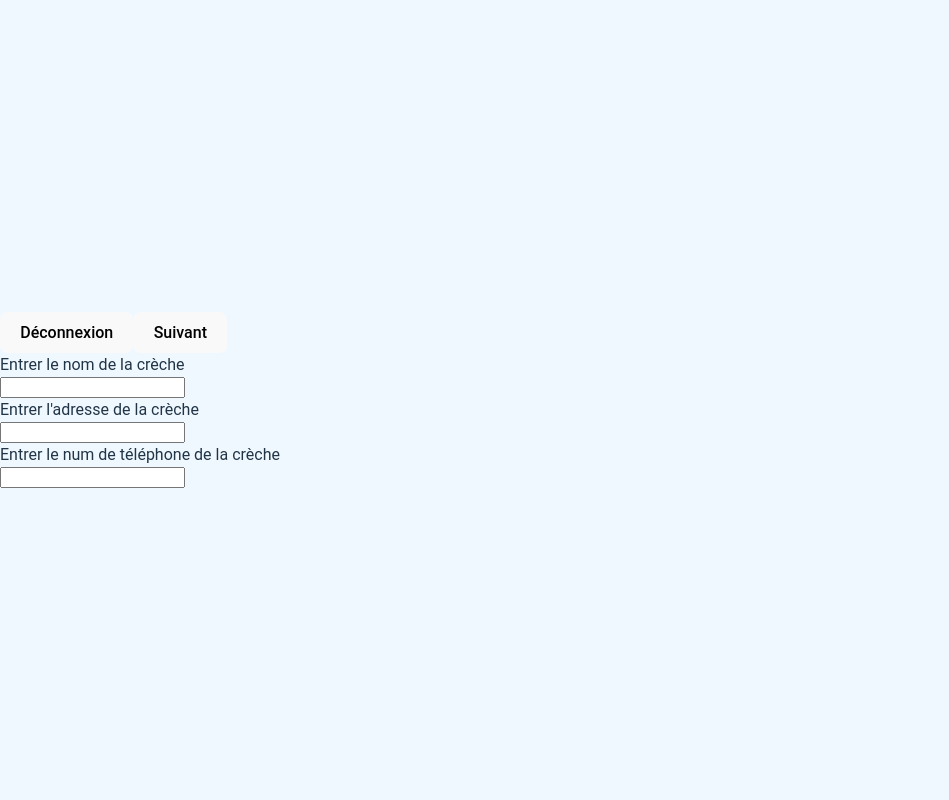
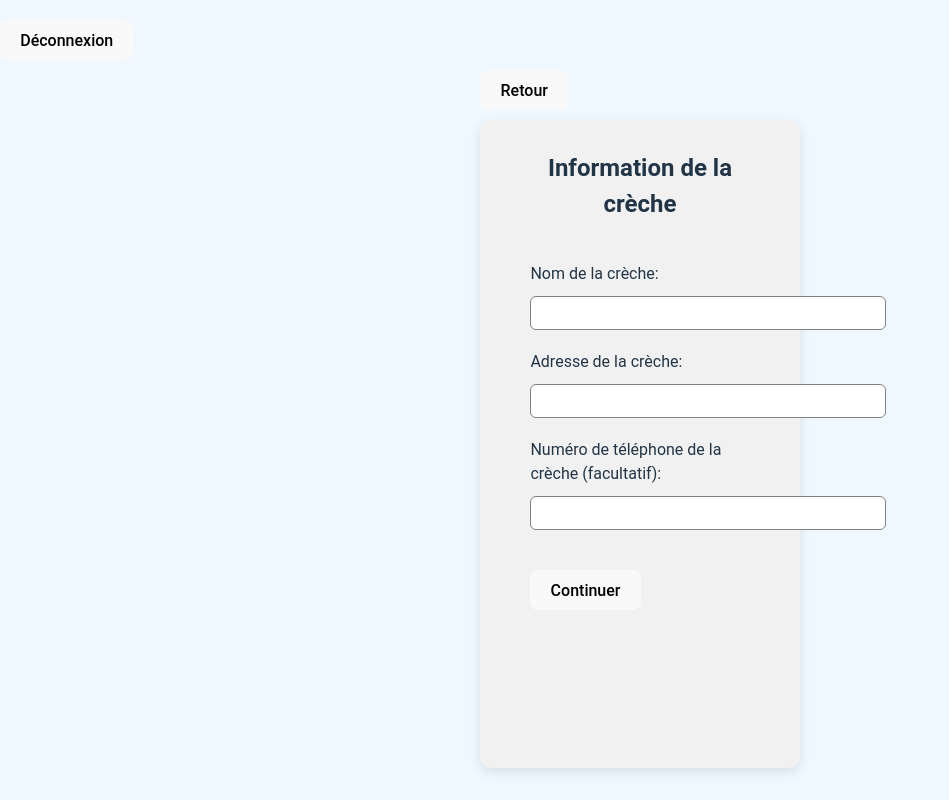
Before and after one commit to Porridjo/tfe-frontend, a React (Vite) app: page /round/create-round/addorder in a window 1280 px wide. Shown: the whole page, without its empty margins (0-949 px from the left). Built offline with nearby package versions, Linux system fonts and the light colour scheme; sample sign-in values are in the browser's storage.

Commit message:
add: styling for round and order creation page

```diff
--- a/src/components/Input/Input.jsx
+++ b/src/components/Input/Input.jsx
@@ -3,7 +3,7 @@ import "../../stylesheets/Input.css"
 const Input = ({ id, name, value, onChange, label }) => {
   return (
     <div>
-      <label className="input-label" htmlFor={id}>{label}</label>
+      <label className="input-label" htmlFor={id}>{label}:</label>
       <input className="input-input" id={id} type="text" name={name} value={value} onChange={onChange} />
     </div>
 
--- a/src/pages/OrderCreation/OrderCreationPage.jsx
+++ b/src/pages/OrderCreation/OrderCreationPage.jsx
@@ -1,8 +1,7 @@
 import { useState } from 'react';
 import { Link } from 'react-router-dom'
 import Input from '../../components/Input/Input';
-
-
+import '/src/stylesheets/OrderCreationPage.css'
 
 const OrderCreationPage = ({ formData, setFormData }) => {
 
@@ -17,15 +16,28 @@ const OrderCreationPage = ({ formData, setFormData }) => {
   }
 
   return (
-    <>
-      <Link to="/round/create-round/addorder2">
-        <button>Suivant</button>
-      </Link>
-
-      <Input id="nurseryName" name="nurseryName" value={formData.nurseryName} onChange={handleOnChange} label="Entrer le nom de la crèche" />
-      <Input id="nurseryAdress" name="nurseryAdress" value={formData.nurseryAdress} onChange={handleOnChange} label="Entrer l'adresse de la crèche" />
-      <Input id="telephoneNumber" name="telephoneNumber" value={formData.telephoneNumber} onChange={handleOnChange} label="Entrer le num de téléphone de la crèche" />
-    </>
+    <div className='order-creation1-container'>
+      <div className="button-div">
+      <Link to="/round/create-round/">
+          <button>Retour</button>
+        </Link>
+      </div>
+      <div className='order-form'>
+        <h2>Information de la crèche</h2>
+        <div className='order-input-div'>
+          <Input id="nurseryName" name="nurseryName" value={formData.nurseryName} onChange={handleOnChange} label="Nom de la crèche" />
+        </div>
+        <div className='order-input-div'>
+          <Input id="nurseryAdress" name="nurseryAdress" value={formData.nurseryAdress} onChange={handleOnChange} label="Adresse de la crèche" />
+        </div>
+        <div className='order-input-div'>
+          <Input id="telephoneNumber" name="telephoneNumber" value={formData.telephoneNumber} onChange={handleOnChange} label="Numéro de téléphone de la crèche (facultatif)" />
+        </div>
+        <Link to="/round/create-round/addorder2">
+          <button>Continuer</button>
+        </Link>
+      </div>
+    </div>
 
   )
 }
--- a/src/pages/OrderCreation/OrderCreationPage2.jsx
+++ b/src/pages/OrderCreation/OrderCreationPage2.jsx
@@ -2,7 +2,7 @@ import axios from "axios"
 import { useEffect } from "react"
 import { useState } from "react"
 import { Link, useNavigate } from 'react-router-dom'
-import "/src/stylesheets/AddOrderPage.css"
+import "/src/stylesheets/OrderCreationPage2.css"
 import articleService from '/src/services/articles.js'
 
 const OrderCreationPage2 = ({ formData, setNurseries }) => {
@@ -10,7 +10,7 @@ const OrderCreationPage2 = ({ formData, setNurseries }) => {
   const [articles, setArticles] = useState([])
   const [formData2, setFormData2] = useState({
     name: "",
-    quantity: "",
+    quantity: 1,
   })
 
   const navigate = useNavigate();
@@ -45,6 +45,11 @@ const OrderCreationPage2 = ({ formData, setNurseries }) => {
   }
 
   const addArticle = () => {
+    if (formData2.name === "") {
+      alert('Sélectionner un article')
+      return;
+    }
+
     const newArticle = {
       name: formData2.name,
       quantity: formData2.quantity,
@@ -71,12 +76,60 @@ const OrderCreationPage2 = ({ formData, setNurseries }) => {
   }
 
   return (
-    <>
+    <div className="order-creation2-container">
+      <div className="button-div">
         <Link to="/round/create-round/addorder">
           <button>Retour</button>
         </Link>
-      <button onClick={saveOrder}>Enregistrer</button>
+      </div>
+      <div className="order-form2">
+        <h2>Ajouter des articles</h2>
+        <div className="order-actions">
+          <div className="add-article-section">
+            <select name="name" value={formData2.name} onChange={handleOnChange}>
+              <option>Sélectionner un article</option>
+              {articles.map((article, index) => <option key={index}>{article.article.nom}</option>)}
+            </select>
+            <p>Quantité:</p>
+            <input name="quantity" type="number" value={formData2.quantity} onChange={handleOnChange} min="0" />
+            <button onClick={addArticle}>Ajouter l'article</button>
+          </div>
+          <button className="save-order-btn" onClick={saveOrder}>Enregistrer</button>
+        </div>
+
         <div className="order-list">
+          <table>
+            <thead>
+              <tr>
+                <th>Article</th>
+                <th>Quantité</th>
+                <th></th>
+              </tr>
+            </thead>
+            <tbody>
+            {orderedArticles.map((orderedArticle, index) => {
+            return (
+              <tr key={index} className="article-li">
+                <td>
+                  <div>{orderedArticle.name}</div>
+                </td>
+                <td>
+                  <input type="number" value={orderedArticle.quantity} onChange={(e) => handleOnChangeOrderedArticles(e, index)}/>
+                </td>
+                <td>
+                  <button onClick={() => deleteArticle(index)}>Supprimer</button>
+                </td>
+              </tr>
+            )})}
+            </tbody>
+
+          </table>
+
+          {/* <div className="order-legend">
+            <p>Article</p>
+            <p>Quantité</p>
+            <div></div>
+          </div>
           <ul>
           {orderedArticles.map((orderedArticle, index) => {
             return (
@@ -86,17 +139,15 @@ const OrderCreationPage2 = ({ formData, setNurseries }) => {
                 <button onClick={() => deleteArticle(index)}>Supprimer</button>
               </li>
             )})}
-        </ul>
+          </ul> */}
+        </div>
+
       </div>
 
 
-      <select name="name" value={formData2.name} onChange={handleOnChange}>
-        <option>Sélectionner un article</option>
-        {articles.map((article, index) => <option key={index}>{article.article.nom}</option>)}
-      </select>
-      <input name="quantity" type="number" value={formData2.quantity} onChange={handleOnChange} min="0" />
-      <button onClick={addArticle}>Ajouter un article</button>
-    </>
+
+
+    </div>
 
   )
 }
--- a/src/pages/Round/RoundCreation/RoundCreationPage.jsx
+++ b/src/pages/Round/RoundCreation/RoundCreationPage.jsx
@@ -3,6 +3,7 @@ import axios from "axios"
 import { useEffect } from "react"
 import { Link, useNavigate } from "react-router-dom"
 import roundService from '/src/services/rounds.js'
+import '/src/stylesheets/RoundCreationPage.css'
 
 const AddRoundPage = ({ nurseries, setFormData }) => {
   const [roundName, setRoundName] = useState("")
@@ -30,18 +31,24 @@ const AddRoundPage = ({ nurseries, setFormData }) => {
   }
 
   return (
-    <>
+    <div className="round-creation-container">
+      <div className="button-div">
         <button onClick={addRound}>Enregistrer</button>
+      </div>
+      <div className="round-form">
+        <h2>Créer une tournée</h2>
+        <div className="round-input-div">
           <p>Entrer le nom de tournée: </p>
           <input type="text" value={roundName} onChange={handleChange}/>
+        </div>
         <Link to={"/round/create-round/addorder"}>
-        <button>Ajouter une commande</button>
+          <button className="add-order-btn">Ajouter une commande</button>
         </Link>
         <ul>
           {nurseries.map((nursery, index) => <li key={index}>{nursery.nom}</li>)}
         </ul>
-
-    </>
+      </div>
+    </div>
   )
 }
 
--- a/src/stylesheets/AddOrderPage.css
+++ /dev/null
@@ -1,5 +0,0 @@
-
-
-.article-li {
-  display: flex;
-}
--- /dev/null
+++ b/src/stylesheets/OrderCreationPage.css
@@ -0,0 +1,46 @@
+.order-creation1-container {
+  height: 90vh;
+  display: flex;
+  flex-direction: column;
+  justify-self: center;
+}
+
+.button-div {
+  width: 70%;
+  margin: 10px 50px;
+  align-self: center;
+  display: flex;
+  justify-content: space-between;
+}
+
+.order-form {
+  width: 70%;
+  height: 90%;
+  align-self: center;
+  border-radius: 10px;
+  box-shadow: rgba(0, 0, 0, 0.1) 0px 4px 12px;
+  display: flex;
+  flex-direction: column;
+  background-color: #f1f1f1;
+}
+
+.order-form h2 {
+  margin: 30px 50px;
+  text-align: center;
+}
+
+.order-form .order-input-div {
+  margin: 10px 50px;
+}
+
+.order-form input {
+  margin-top: 10px;
+  width: 350px;
+  height: 30px;
+  border: 1px grey solid;
+  border-radius: 6px;
+}
+
+.order-form button {
+  margin: 30px 50px
+}
--- /dev/null
+++ b/src/stylesheets/OrderCreationPage2.css
@@ -0,0 +1,154 @@
+.order-creation2-container {
+  height: 90vh;
+  display: flex;
+  flex-direction: column;
+  justify-self: center;
+}
+
+.button-div {
+  width: 70%;
+  margin: 10px 50px;
+  align-self: center;
+  display: flex;
+  justify-content: space-between;
+}
+
+
+
+.order-form2 {
+  width: 70%;
+  height: 90%;
+  align-self: center;
+  border-radius: 10px;
+  box-shadow: rgba(0, 0, 0, 0.1) 0px 4px 12px;
+  display: flex;
+  flex-direction: column;
+  background-color: #f1f1f1;
+}
+
+/* .order-legend {
+  display: flex;
+  justify-content: space-around;
+  margin: 10px 0 0 0;
+  padding: 20px;
+}
+
+.order-legend p:nth-child(1) {
+  flex: 0 0 33%;
+}
+
+.order-legend p:nth-child(2) {
+  flex: 0 0 33%;
+}
+
+.order-legend div {
+  flex: 0 0 20%;
+} */
+
+.order-form2 h2 {
+  text-align: center;
+}
+
+.order-form2 table {
+  border-collapse: collapse;
+  width: 100%;
+  box-shadow: 0 0 20px rgba(0, 0, 0, 0.15);
+}
+
+.order-list {
+  margin: 20px 50px;
+}
+
+.order-list::-webkit-scrollbar {
+  display: none;
+}
+
+.order-list table thead tr {
+  background-color: #2e806f;
+  color: #ffffff;
+}
+
+.order-list table td, .order-list table th {
+  padding: 10px;
+  text-align: center;
+}
+
+.order-list table tbody tr {
+  border-bottom: 1px solid #dddddd;
+}
+
+.order-list table tbody tr:nth-of-type(even) {
+  background-color: #f3f3f3;
+}
+
+.order-list table tbody tr:nth-of-type(odd) {
+  background-color: #ffffff;
+}
+
+.order-form2 table input {
+  margin: 0;
+  width: 50px;
+  height: 20px;
+}
+
+.order-list {
+  overflow-y: scroll;
+}
+
+
+/* .order-form2 ul {
+  padding: 0;
+  margin: 0 50px 10px 50px;
+  border-top: 1px black solid;
+}
+
+.order-form2 ul li {
+  display: flex;
+  justify-content: space-around;
+  align-items: center;
+  padding: 20px 0;
+  border-bottom: 1px black solid;
+}
+
+.order-form2 ul li input {
+  margin: 0;
+  width: 50px;
+  height: 20px;
+} */
+
+.order-actions {
+  display: flex;
+  justify-content: space-between;
+  margin: 0 50px;
+}
+
+.add-article-section {
+
+  display: flex;
+  align-items: center;
+}
+
+.add-article-section select {
+  height: 33px;
+  width: 200px;
+  border-radius: 6px;
+}
+
+.add-article-section p {
+  margin-left: 20px;
+}
+
+.add-article-section input {
+  width: 50px;
+  height: 23px;
+  margin-left: 10px;
+}
+
+.add-article-section button {
+  margin-left: 20px;
+  border: 1px black solid;
+}
+
+.save-order-btn {
+  background-color: #FFD700;
+}
--- /dev/null
+++ b/src/stylesheets/RoundCreationPage.css
@@ -0,0 +1,64 @@
+.round-creation-container {
+  height: 90vh;
+  display: flex;
+  flex-direction: column;
+  justify-self: center;
+
+}
+
+.button-div {
+  width: 70%;
+  margin: 10px 50px;
+  align-self: center;
+  display: flex;
+  justify-content: end;
+}
+
+.round-form {
+  width: 70%;
+  height: 90%;
+  align-self: center;
+
+  border-radius: 10px;
+  box-shadow: rgba(0, 0, 0, 0.1) 0px 4px 12px;
+  display: flex;
+  flex-direction: column;
+  background-color: #f1f1f1;
+}
+
+.round-form > h2 {
+  align-self: center;
+  margin: 30px 50px;
+}
+
+.round-input-div {
+  margin: 10px 36px;
+  display: flex;
+  align-items: center;
+
+}
+
+.round-input-div > input {
+  margin-left: 10px;
+  width: 300px;
+  height: 20px;
+
+}
+
+.add-order-btn {
+  margin: 20px 0 0 36px
+}
+
+.round-form > ul {
+  list-style-type: none;
+  padding: 0 36px;
+  overflow-y: scroll;
+}
+
+.round-form > ul li {
+  border: 1px black solid;
+  padding: 20px;
+  text-align: center;
+  border-radius: 10px;
+  margin: 10px;
+}
--- a/vite.config.js
+++ b/vite.config.js
@@ -5,5 +5,19 @@ import manifestForPlugIn from './manifest'
 
 // https://vitejs.dev/config/
 export default defineConfig({
-  plugins: [react(), VitePWA(manifestForPlugIn)],
+  plugins: [
+    react(),
+    VitePWA({
+      manifest: {
+        icons: [
+          {
+            src: "/android-chrome-512x512.png",
+            sizes:"512x512",
+            type: "image/png",
+            purpose: "any maskable"
+          }
+        ]
+      }
+    })
+  ],
 })
```
Lines whose indentation alone changed are shown as unchanged.
